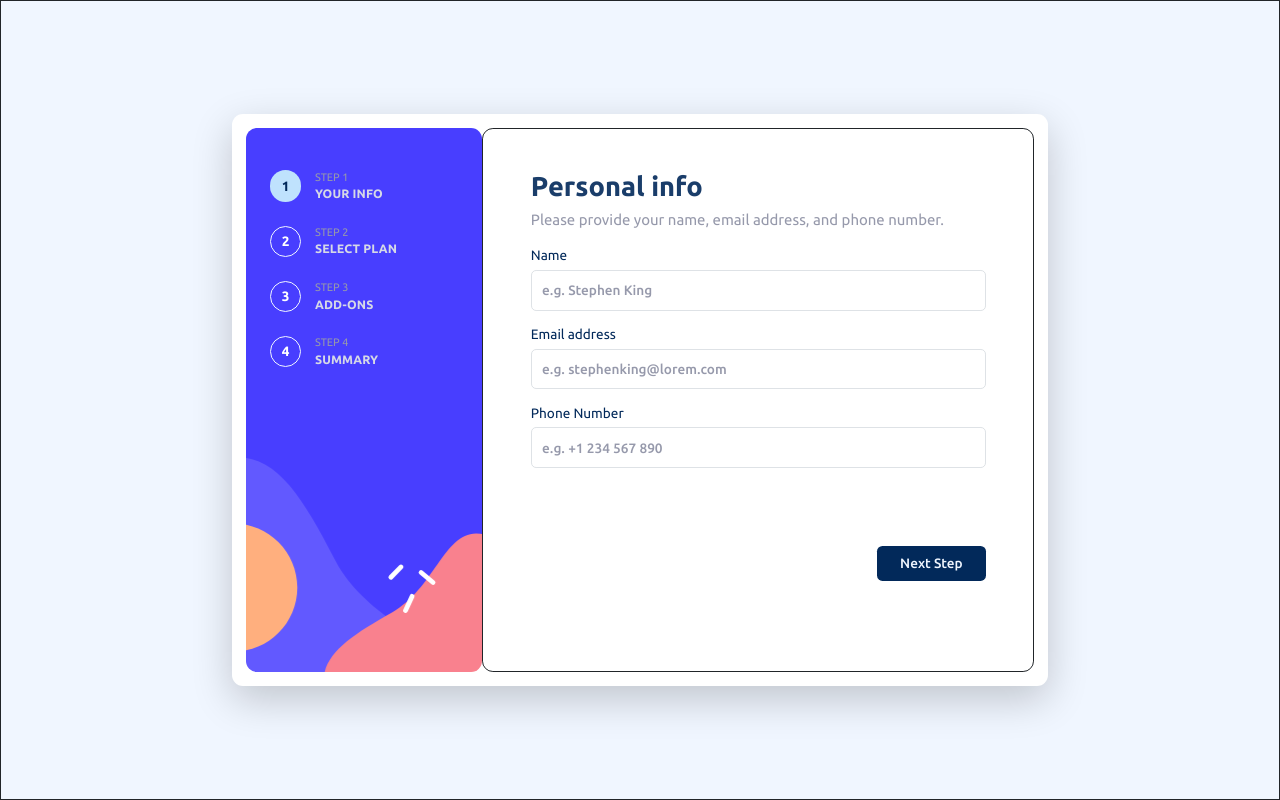
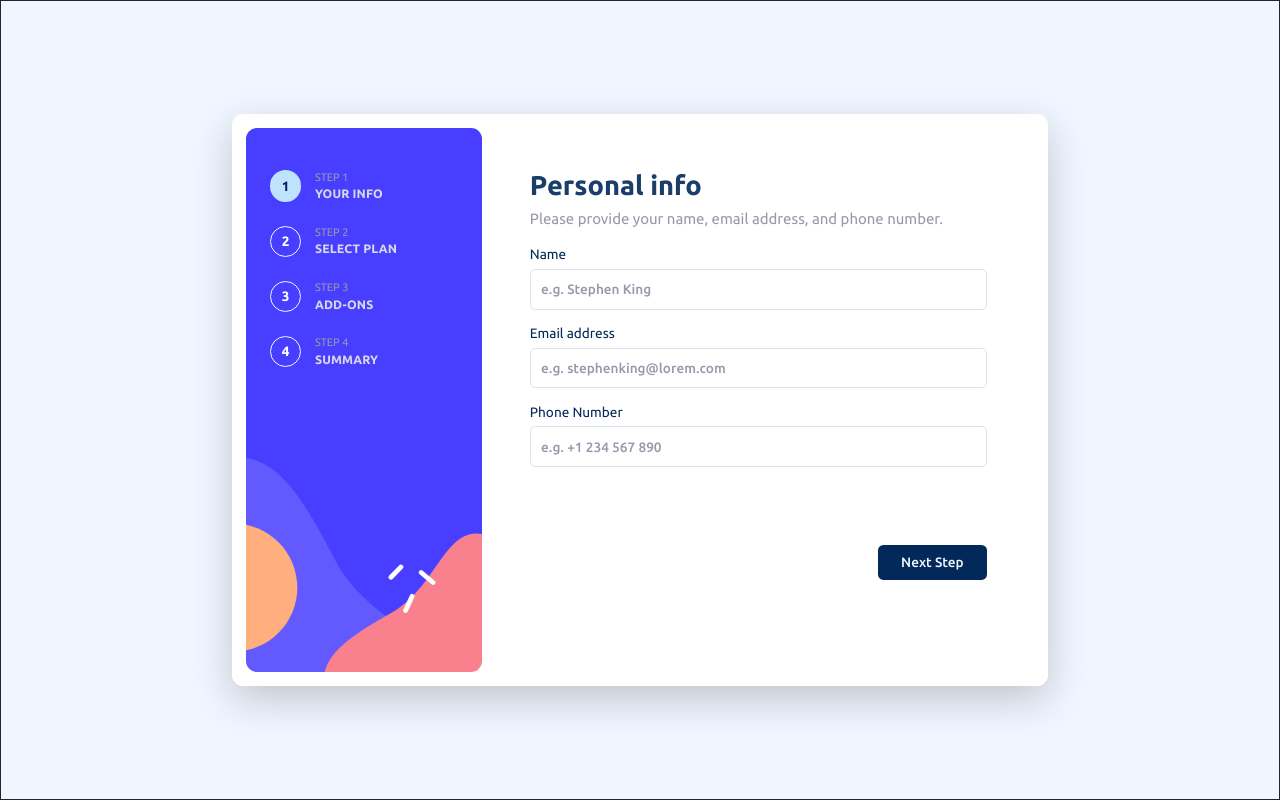
Before and after one commit to Eduardo347387/multi-form, an Angular app: page / in a window 1280 px wide. Built offline with nearby package versions, Linux system fonts and the light colour scheme.

Commit message:
optimizando style scss

```diff
--- a/src/assets/css/styleForms/_containerFormMovile.scss
+++ b/src/assets/css/styleForms/_containerFormMovile.scss
@@ -43,8 +43,6 @@
       }
 
       .view-form {
-        border: 1px solid
-        ;
           position: relative;
           top: -4.6rem;
           left: 50%;
```
